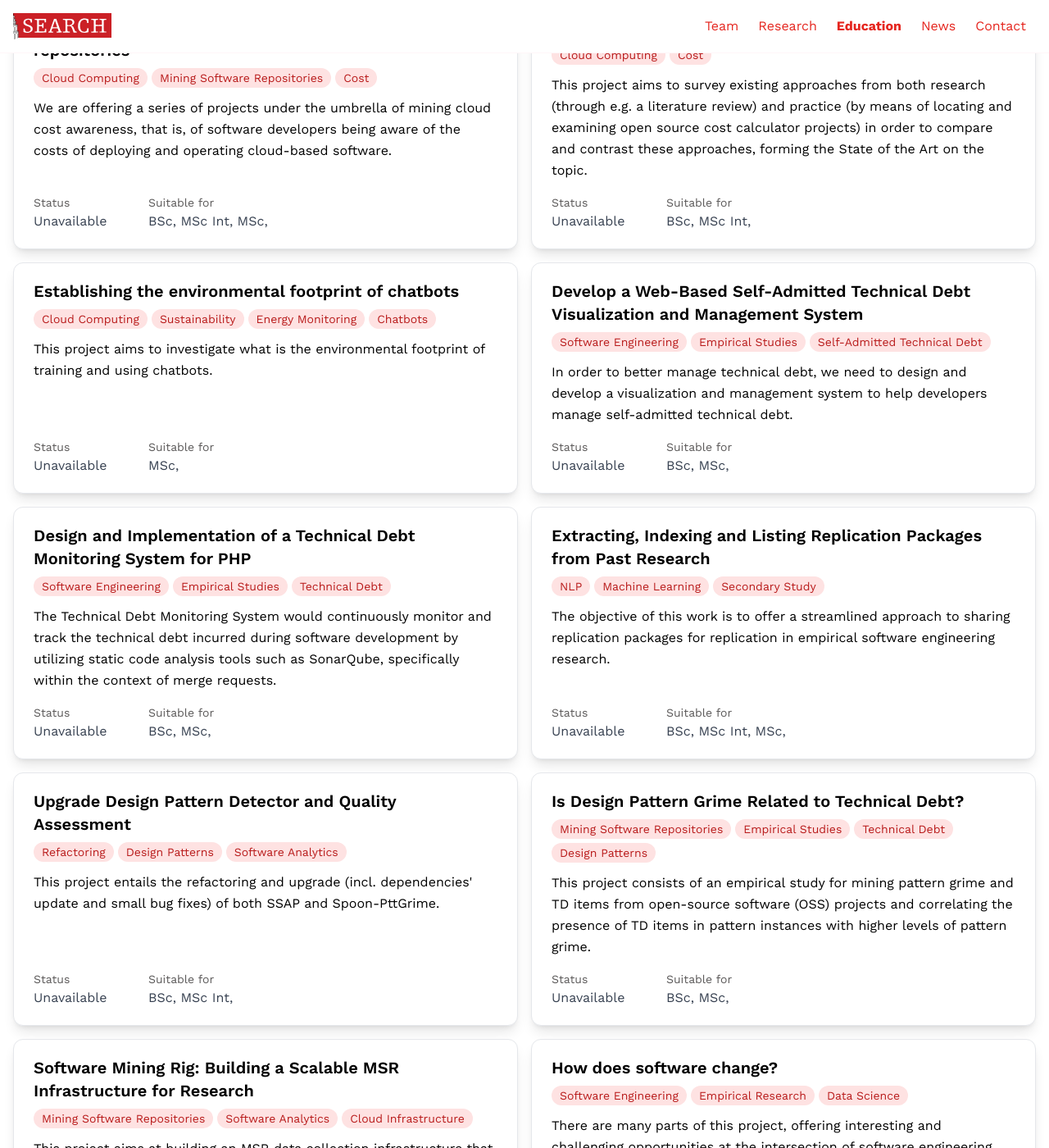
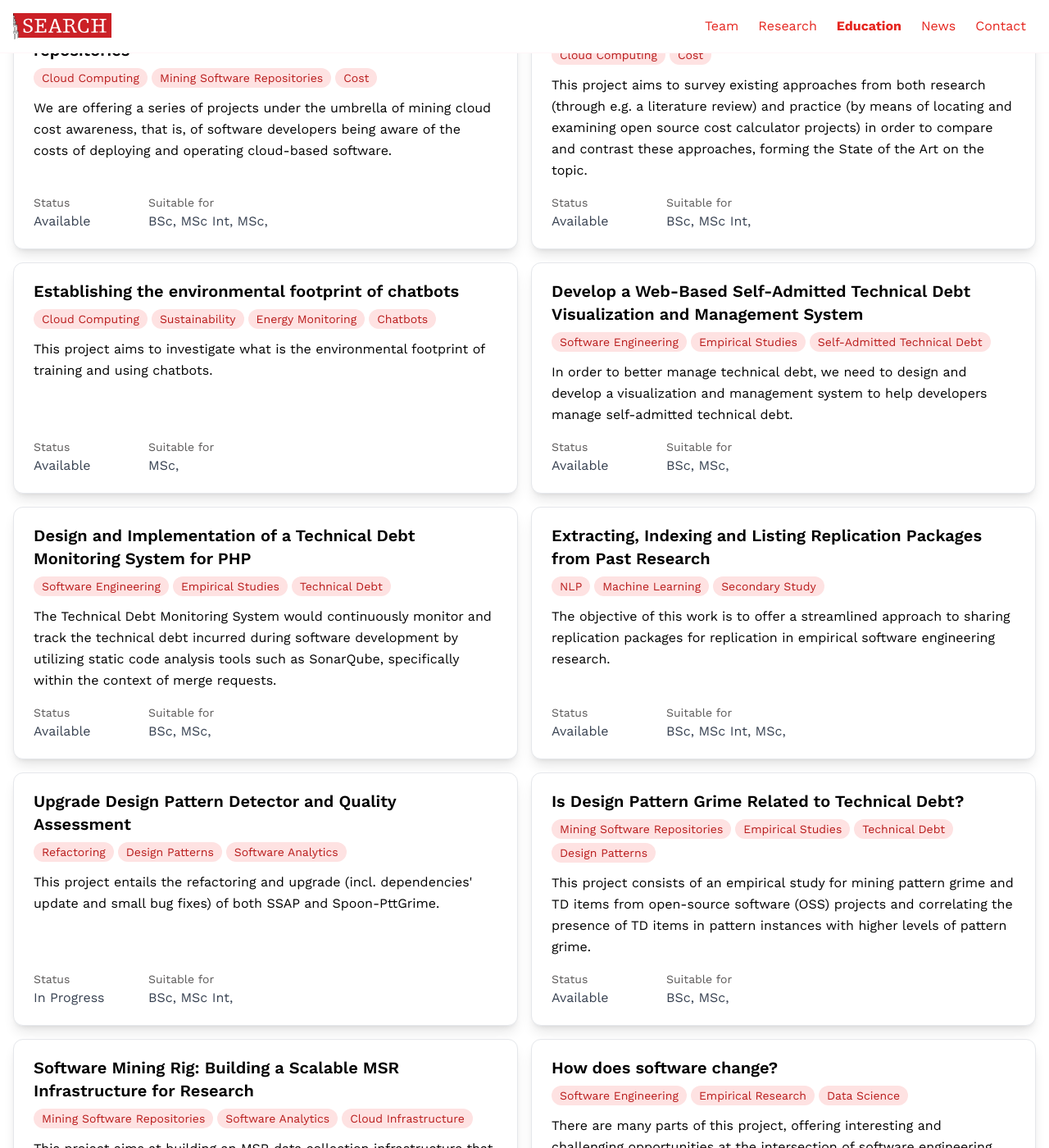
Before and after one commit to search-rug/search-rug.github.io, a Jekyll site: the page built from education.md, in a window 1280 px wide and 1400 px high, scrolled down 278 px. Shown: the whole window at 82% size. Built offline with Jekyll 4.4.1, drawn with Linux system fonts in a browser that asks for light colours; nearby versions of some CDN libraries; some web fonts are replaced; some of the changed text lies outside the part shown.

Commit message:
refactor: update student project card as well

```diff
--- a/_includes/student-project-card.html
+++ b/_includes/student-project-card.html
@@ -22,11 +22,7 @@
       <div style="min-width: 100px;">
         <p class="text-sm">Status</p>
         <p class="text-gray-700">
-          {% if project.available %}
-          <span>Available</span>
-          {% else %}
-          <span>Unavailable</span>
-          {% endif %}
+          {{ project.status }}
         </p>
       </div>
 
--- a/admin/config.yml
+++ b/admin/config.yml
@@ -173,6 +173,11 @@ collections:
         label: "short description"
         widget: "text"
         pattern: ["^.{100,350}$", "Must have between 100 and 350 characters."]
+      - name: "status"
+        widget: "select"
+        hint: "The current state of the student project."
+        options: ["Available", "In Progress", "Concluded"]
+        default: "Available"
       - name: "archived"
         widget: "boolean"
         hint: "Archived projects are still visible on website, but is not promoted with its own card component."
@@ -193,7 +198,6 @@ collections:
         display_fields: ["title"]
         multiple: true
       - { name: "is_group", widget: "boolean" }
-      - { name: "available", widget: "boolean" }
       - { name: "posted", widget: "date" }
       - name: "body"
         widget: "markdown"
```
